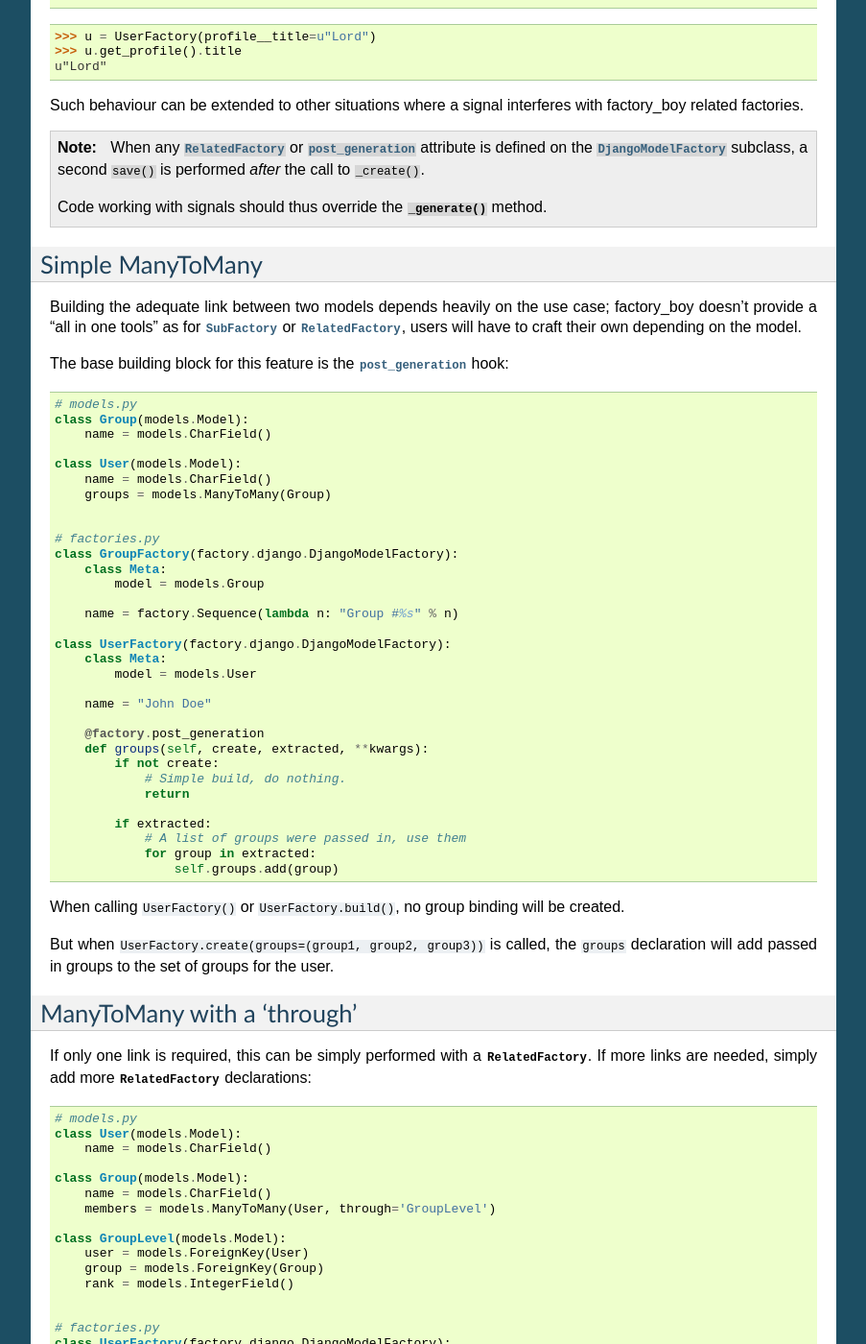
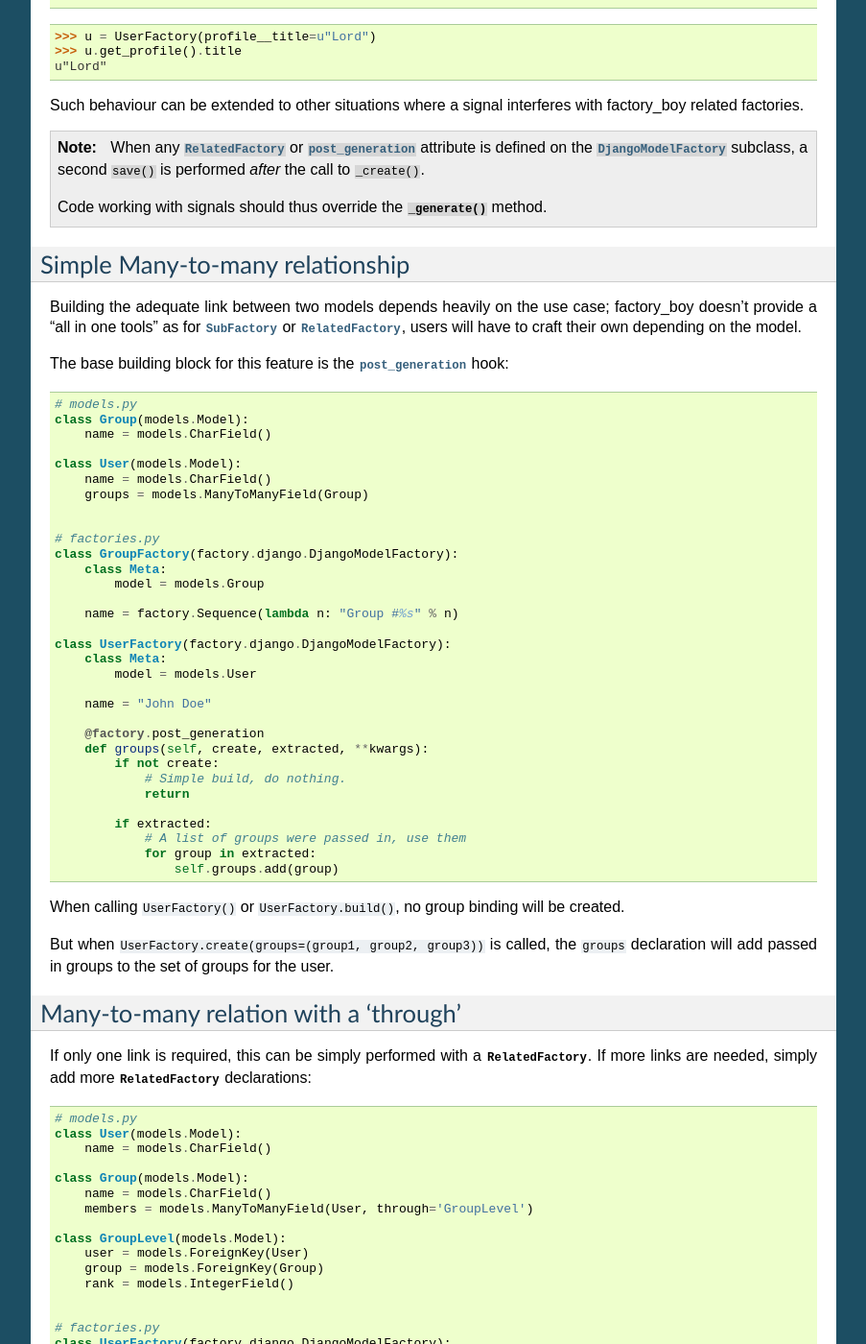
Before and after one commit to FactoryBoy/factory_boy, a Sphinx documentation site: the page built from docs/recipes.rst, in a window 1280 px wide and 1400 px high, scrolled down 1882 px. Shown: the whole window at 96% size, without its empty margins (198-1101 px from the left). Built offline with Sphinx 7.4.7, drawn with Linux system fonts in a browser that asks for light colours; some of the changed text lies outside the part shown.

Commit message:
Docs: Fix typo in M2M recipes (Closes #226)
As spotted by @stephane, thanks!

```diff
--- a/docs/recipes.rst
+++ b/docs/recipes.rst
@@ -148,8 +148,8 @@
           method.
 
 
-Simple ManyToMany
------------------
+Simple Many-to-many relationship
+--------------------------------
 
 Building the adequate link between two models depends heavily on the use case;
 factory_boy doesn't provide a "all in one tools" as for :class:`~factory.SubFactory`
@@ -167,7 +167,7 @@
 
     class User(models.Model):
         name = models.CharField()
-        groups = models.ManyToMany(Group)
+        groups = models.ManyToManyField(Group)
 
 
     # factories.py
@@ -204,8 +204,8 @@
 user.
 
 
-ManyToMany with a 'through'
----------------------------
+Many-to-many relation with a 'through'
+--------------------------------------
 
 
 If only one link is required, this can be simply performed with a :class:`RelatedFactory`.
@@ -219,7 +219,7 @@
 
     class Group(models.Model):
         name = models.CharField()
-        members = models.ManyToMany(User, through='GroupLevel')
+        members = models.ManyToManyField(User, through='GroupLevel')
 
     class GroupLevel(models.Model):
         user = models.ForeignKey(User)
```
